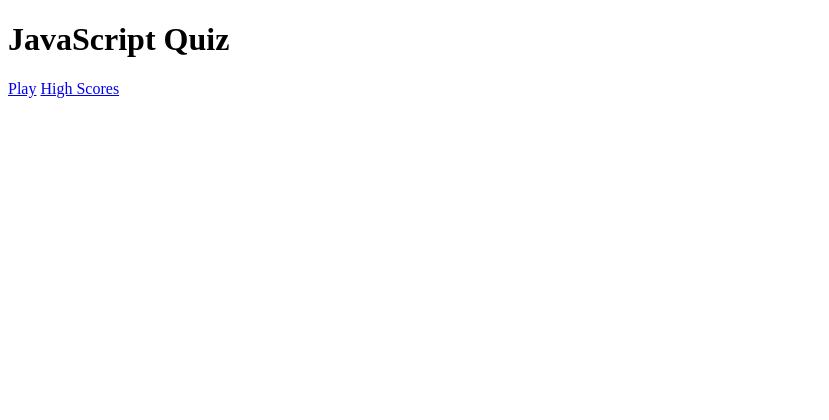
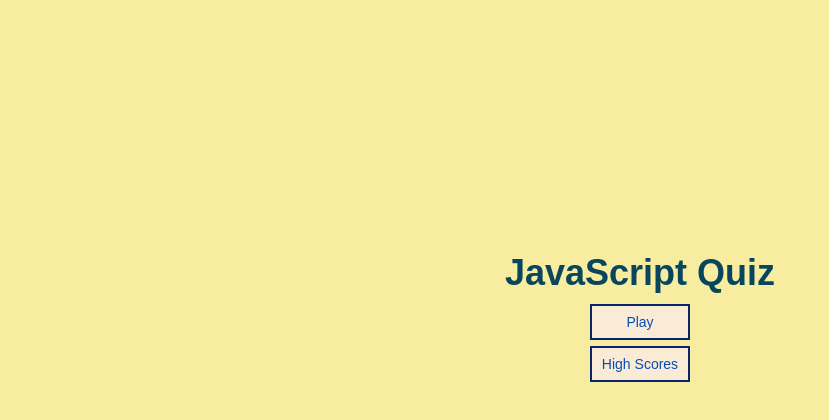
Before and after one commit to LindaV2023/JS-Quiz-Homework-4, a plain HTML site: page index.html in a window 1280 px wide. Shown: the whole page, without its empty margins (0-829 px from the left). Drawn offline with Linux system fonts and the light colour scheme; the site is published under a folder, as on GitHub Pages, so addresses that start at the root find nothing.

Commit message:
corrected code in html

```diff
--- a/index.html
+++ b/index.html
@@ -4,15 +4,15 @@
     <meta charset="UTF-8">
     <meta name="viewport" content="width=device-width, initial-scale=1.0">
     <title>JavaScript Quiz</title>
-    <link rel="stylesheet" href="/style.css"/>
+    <link rel="stylesheet" href="style.css"/>
 
 </head>
 <body>
     <div class="container">
        <div id="home" class="flex-center flex-column">
             <h1>JavaScript Quiz</h1>
-            <a class="btn" href="/quiz.html">Play</a>
-            <a class="btn" href="/highscores.html">High Scores</a>
+            <a class="btn" href="quiz.html">Play</a>
+            <a class="btn" href="highscores.html">High Scores</a>
 
     </div>
 
```
